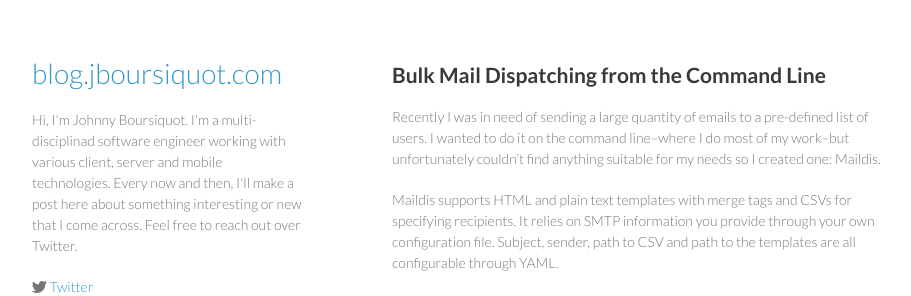
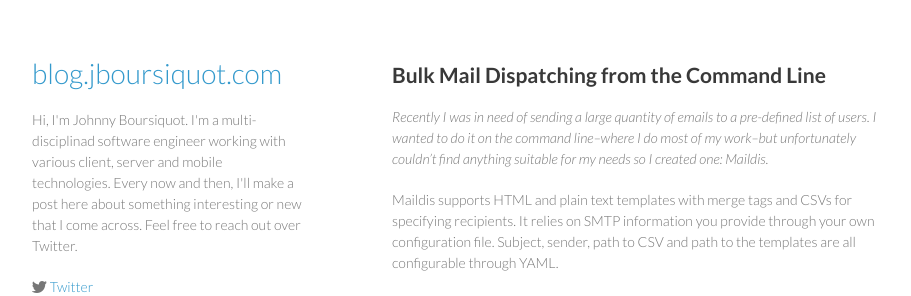
Before and after one commit to jboursiquot/jboursiquot.github.io, a Jekyll site: the page built from _posts/2012-12-06-bulk-mail-dispatching-from-the-command-line.md, in a window 1280 px wide. Shown: the top 296 px of the page, without its empty margins (178-1089 px from the left). Built offline with Jekyll 4.4.1, drawn with Linux system fonts in a browser that asks for light colours; comment, search, counter and statistics services are not loaded.

Commit message:
Adds styling for differentiating post description from post body.

```diff
--- a/_layouts/post.html
+++ b/_layouts/post.html
@@ -2,7 +2,7 @@
 
 <section>
   <h2 class="section-start">{{ page.title }}</h2>
-  <p>{{ page.description }}</p>
+  <p class="post-description">{{ page.description }}</p>
   <!--<p class="post-date">{{ page.date | date_to_string }}</p>-->
   {{ content }}
   {% include disqus.html %}
--- a/assets/stylesheets/styles.css
+++ b/assets/stylesheets/styles.css
@@ -105,6 +105,10 @@ img {
 
 .post-image{
   padding-bottom:20px;
+}
+
+.post-description {
+  font-style: italic;
 }
 
 header {
```
